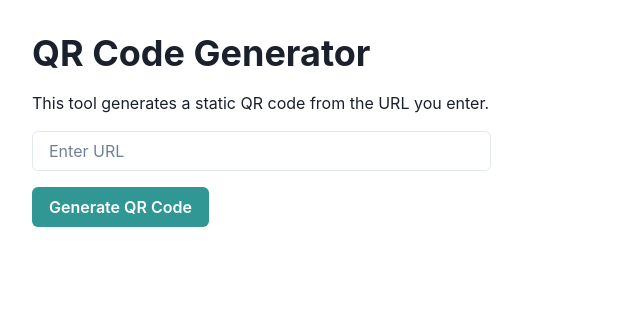
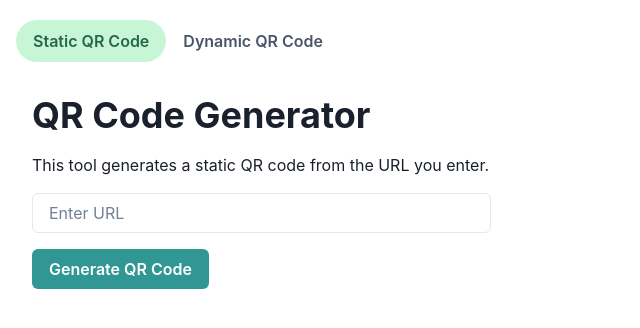
Before and after one commit to katia-aa/qr-code-generator-ui, a React (Vite) app: page / in a window 1280 px wide. Shown: the top 328 px of the page, without its empty margins (0-640 px from the left). Built offline with nearby package versions, Linux system fonts and the light colour scheme.

Commit message:
Add UI for Dynamic QR Code Generation

```diff
--- a/src/App.tsx
+++ b/src/App.tsx
@@ -1,77 +1,32 @@
-import React, { useState } from "react";
+import React from "react";
 import {
   Container,
-  Box,
-  Heading,
-  Input,
-  Button,
-  Image,
-  Text,
+  Tabs,
+  TabList,
+  Tab,
+  TabPanels,
+  TabPanel,
 } from "@chakra-ui/react";
-import { useMutation, UseMutationResult } from "@tanstack/react-query";
-import { fetchQRCode } from "./services/qrCodeService";
-import isValidURL from "./utils/isValidURL";
+import QRCodeGenerator from "./QRCodeGenerator";
+import DynamicQRCodeGenerator from "./DynamicQRCodeGenerator";
 
 const App: React.FC = () => {
-  const [text, setText] = useState<string>("");
-  const [error, setError] = useState("");
-  const mutation: UseMutationResult<string, Error, string> = useMutation<
-    string,
-    Error,
-    string
-  >({
-    mutationFn: fetchQRCode,
-  });
-
-  const handleGenerate = () => {
-    if (!isValidURL(text)) {
-      setError("Please enter a valid URL.");
-      return;
-    }
-    setError("");
-    mutation.mutate(text);
-  };
-
   return (
-    <Container centerContent>
-      <Box p={4} display={{ md: "flex" }}>
-        <Box flexShrink={0}>
-          <Heading as="h1" size="xl" my={4}>
-            QR Code Generator
-          </Heading>
-          <Text fontSize="md" mb={4}>
-            This tool generates a static QR code from the URL you enter.
-          </Text>
-          <Input
-            placeholder="Enter URL"
-            value={text}
-            onChange={(e) => setText(e.target.value)}
-            mb={4}
-          />
-          {error && (
-            <Text fontSize="sm" color="red.500" mb={4}>
-              {error}
-            </Text>
-          )}
-          <Button
-            colorScheme="teal"
-            onClick={handleGenerate}
-            isLoading={mutation.isPending}
-          >
-            Generate QR Code
-          </Button>
-          {mutation.isSuccess && (
-            <Box mt={4}>
-              <Image src={mutation.data} alt="Generated QR Code" />
-            </Box>
-          )}
-          {mutation.isError && (
-            <Box mt={4} color="red.500">
-              An error occurred: {mutation.error.message}
-            </Box>
-          )}
-        </Box>
-      </Box>
+    <Container pt="5">
+      <Tabs variant="soft-rounded" colorScheme="green">
+        <TabList>
+          <Tab>Static QR Code</Tab>
+          <Tab>Dynamic QR Code</Tab>
+        </TabList>
+        <TabPanels>
+          <TabPanel>
+            <QRCodeGenerator />
+          </TabPanel>
+          <TabPanel>
+            <DynamicQRCodeGenerator />
+          </TabPanel>
+        </TabPanels>
+      </Tabs>
     </Container>
   );
 };
--- /dev/null
+++ b/src/DynamicQRCodeGenerator.tsx
@@ -0,0 +1,104 @@
+import React, { useState } from "react";
+import {
+  Box,
+  Heading,
+  Input,
+  Button,
+  Text,
+  ListItem,
+  UnorderedList,
+} from "@chakra-ui/react";
+import { useMutation, UseMutationResult } from "@tanstack/react-query";
+import isValidURL from "./utils/isValidURL";
+
+const DynamicQRCodeGenerator: React.FC = () => {
+  const [text, setText] = useState<string>("");
+  const [description, setDescription] = useState<string>("");
+  const [expirationDate, setExpirationDate] = useState<string>("");
+  const [error, setError] = useState<string>("");
+  const mutation: UseMutationResult<
+    string,
+    Error,
+    { url: string; description: string; expirationDate: string }
+  > = useMutation<
+    string,
+    Error,
+    { url: string; description: string; expirationDate: string }
+  >({
+    // mutationFn: void
+  });
+
+  const handleGenerate = () => {
+    if (!isValidURL(text)) {
+      setError("Please enter a valid URL.");
+      return;
+    }
+    setError("");
+    mutation.mutate({ url: text, description, expirationDate });
+  };
+
+  return (
+    <Box>
+      <Heading as="h1" size="xl" my={4}>
+        Dynamic QR Code Generator
+      </Heading>
+      <Text fontSize="md" mb={4}>
+        This tool generates a dynamic QR code from the URL and additional data
+        you enter.
+      </Text>
+
+      <UnorderedList>
+        <ListItem>
+          Generate dynamic QR codes that can be edited and tracked.
+        </ListItem>
+        <ListItem>Log scan events to provide analytics.</ListItem>
+        <ListItem>Display scan data through an API endpoint.</ListItem>
+      </UnorderedList>
+      <Box paddingY={5}>
+        <Input
+          placeholder="Enter URL"
+          value={text}
+          onChange={(e) => setText(e.target.value)}
+          mb={4}
+        />
+        <Input
+          placeholder="Enter Description"
+          value={description}
+          onChange={(e) => setDescription(e.target.value)}
+          mb={4}
+        />
+        <Input
+          placeholder="Enter Expiration Date"
+          value={expirationDate}
+          onChange={(e) => setExpirationDate(e.target.value)}
+          mb={4}
+          type="date"
+        />
+        {error && !text ? (
+          <Text fontSize="sm" color="red.500" mb={4}>
+            {error}
+          </Text>
+        ) : null}
+        <Button
+          colorScheme="teal"
+          onClick={handleGenerate}
+          isLoading={mutation.isPending}
+        >
+          Generate Dynamic QR Code
+        </Button>
+        {/* {mutation.isSuccess && (
+        <Box mt={4}>
+          <Image src={mutation.data} alt="Generated Dynamic QR Code" />
+        </Box>
+      )} */}
+        {mutation.isError && (
+          <Box mt={4} color="red.500">
+            An error occurred: {mutation.error.message}
+          </Box>
+        )}
+      </Box>
+    </Box>
+  );
+};
+
+export default DynamicQRCodeGenerator;
--- /dev/null
+++ b/src/QRCodeGenerator.tsx
@@ -0,0 +1,65 @@
+import React, { useState } from "react";
+import { Box, Heading, Input, Button, Text, Image } from "@chakra-ui/react";
+import { useMutation, UseMutationResult } from "@tanstack/react-query";
+import isValidURL from "./utils/isValidURL";
+import { fetchQRCode } from "./services/qrCodeService";
+
+const QRCodeGenerator: React.FC = () => {
+  const [text, setText] = useState<string>("");
+  const [error, setError] = useState("");
+  const mutation: UseMutationResult<string, Error, string> = useMutation<
+    string,
+    Error,
+    string
+  >({
+    mutationFn: fetchQRCode,
+  });
+
+  return (
+    <Box>
+      <Heading as="h1" size="xl" my={4}>
+        QR Code Generator
+      </Heading>
+      <Text fontSize="md" mb={4}>
+        This tool generates a static QR code from the URL you enter.
+      </Text>
+      <Input
+        placeholder="Enter URL"
+        value={text}
+        onChange={(e) => setText(e.target.value)}
+        mb={4}
+      />
+      {error && !text ? (
+        <Text fontSize="sm" color="red.500" mb={4}>
+          {error}
+        </Text>
+      ) : null}
+      <Button
+        colorScheme="teal"
+        onClick={() => {
+          if (!isValidURL(text)) {
+            setError("Please enter a valid URL.");
+            return;
+          }
+          setError("");
+          mutation.mutate(text);
+        }}
+        isLoading={mutation.isPending}
+      >
+        Generate QR Code
+      </Button>
+      {mutation.isSuccess && !error && (
+        <Box mt={4}>
+          <Image src={mutation.data} alt="Generated QR Code" />
+        </Box>
+      )}
+      {mutation.isError && (
+        <Box mt={4} color="red.500">
+          An error occurred: {mutation.error.message}
+        </Box>
+      )}
+    </Box>
+  );
+};
+
+export default QRCodeGenerator;
```
